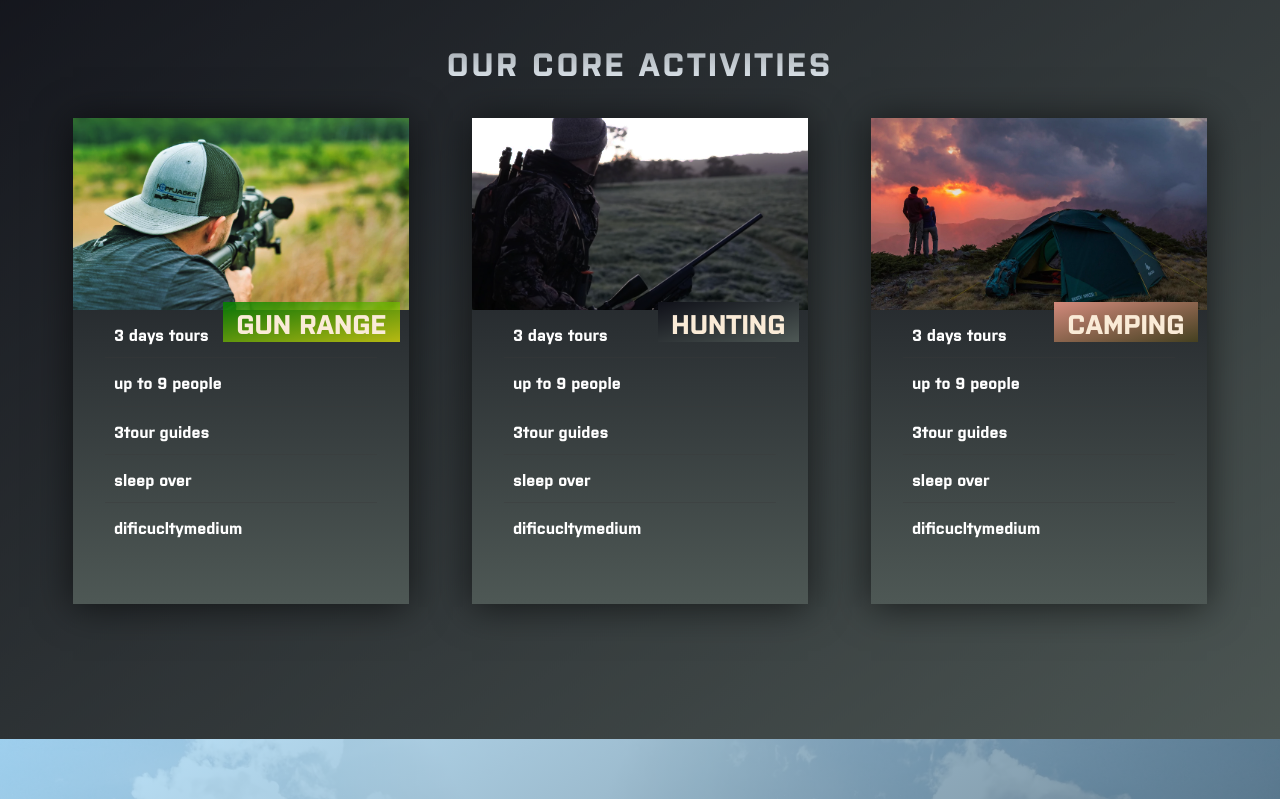
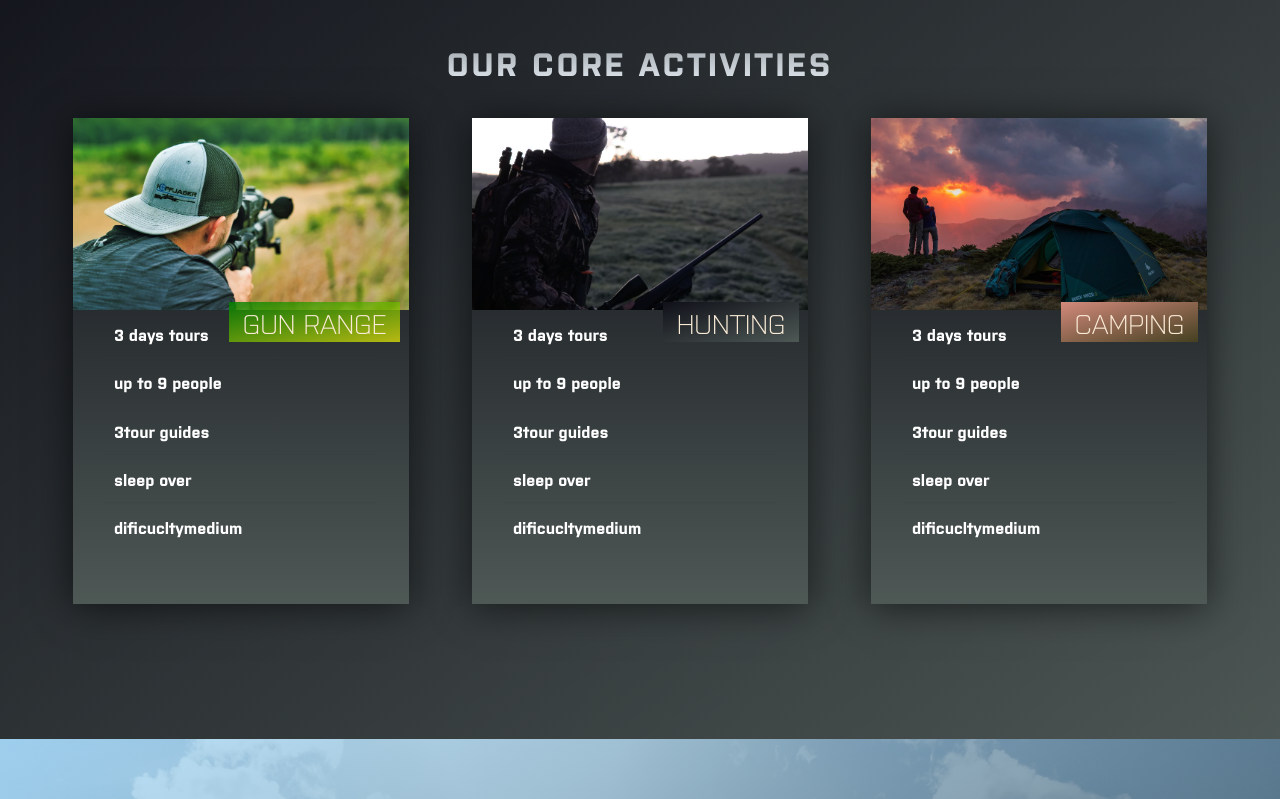
Before and after one commit to utviklerToni/kimsKlub-presentation, a website: page index.html in a window 1280 px wide. Shown: the part 1812-2611 px from the top of the page. Drawn offline with Linux system fonts and the light colour scheme; files whose address does not match are found by name.

Commit message:
working on font issue

```diff
--- a/index.html
+++ b/index.html
@@ -5,6 +5,7 @@
       <meta http-equiv="X-UA-Compatible" content="IE=edge" />
       <meta name="viewport" content="width=device-width, initial-scale=1.0" />
       <link rel="stylesheet" href="css/icon-font.css" />
+      <link rel="stylesheet" href="assets/purista/stylesheet.css">
       <link rel="stylesheet" href="./css/style.css" />
       <title>KimsKlub | Because self defense is your Birth right.</title>
    </head>
```
